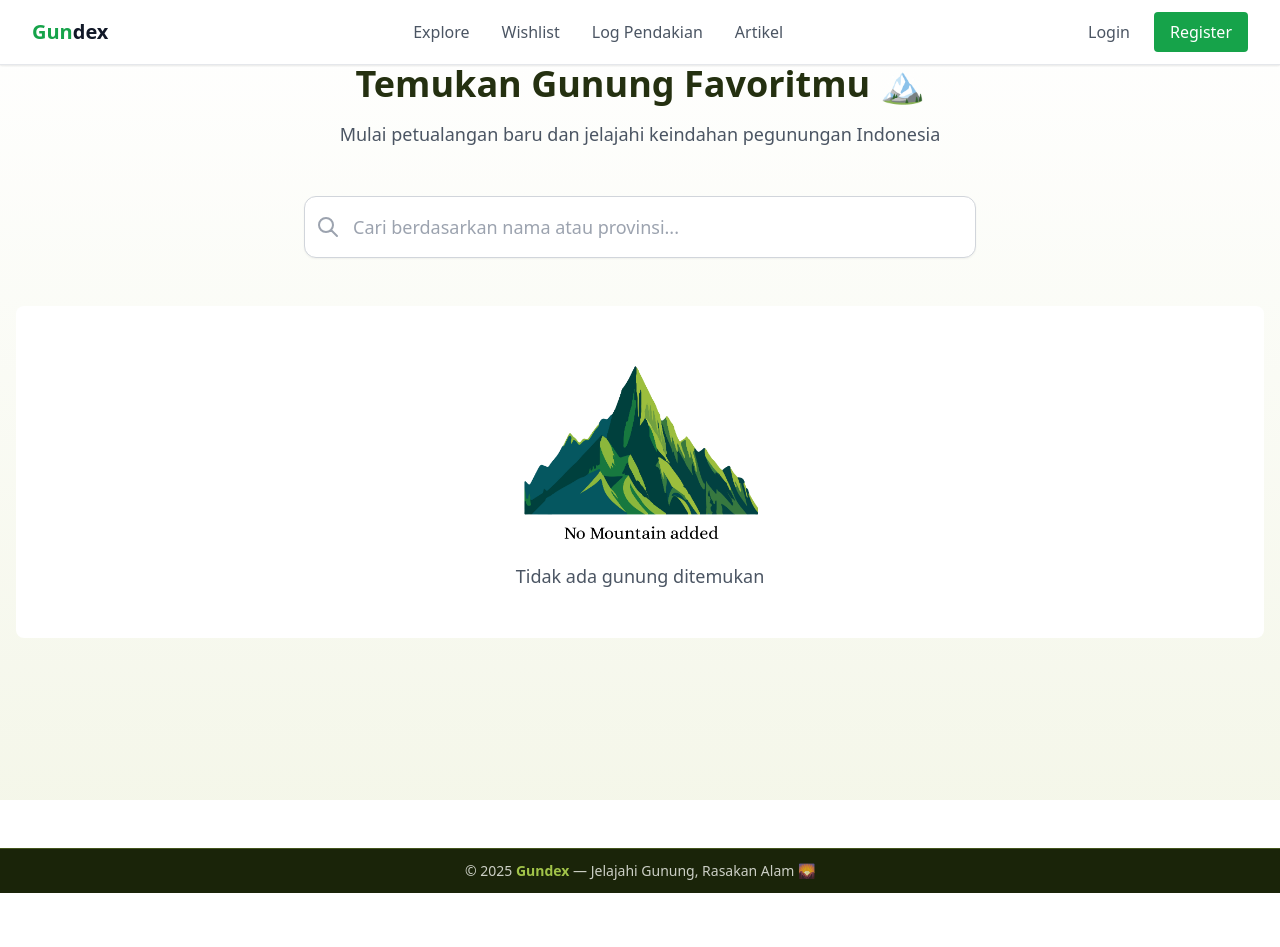
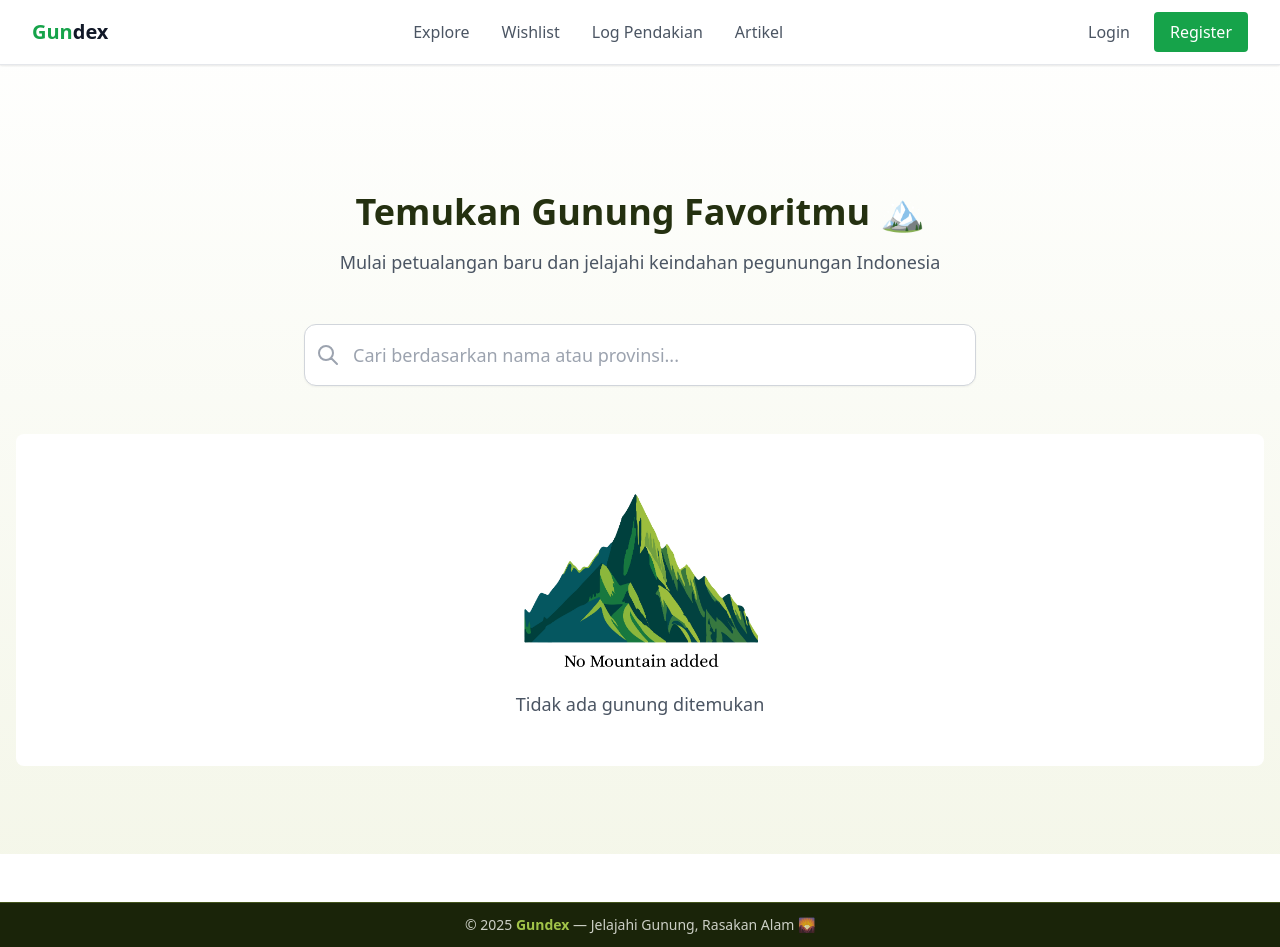
Before and after one commit to pbp-kelompok-d3/Gundex, a Django app: page / in a window 1280 px wide. Before the commit the page ends 893 px from the top, so only its background shows below. Run offline with Django 5.2, Linux system fonts and the light colour scheme; data that the repository does not hold is empty; some libraries are stand-ins or nearby versions.

Commit message:
modif template

```diff
--- a/explore_gunung/templates/explore.html
+++ b/explore_gunung/templates/explore.html
@@ -1,5 +1,5 @@
 {% load static %}
-<div class="min-h-screen bg-gradient-to-b from-white to-[#CAD593]/20">
+<div class="min-h-screen bg-gradient-to-b from-white to-[#CAD593]/20 pt-32">
     <div class="container mx-auto px-4 py-10 pt-16">
         <!-- Header Section -->
         <div class="text-center mb-12">
```
